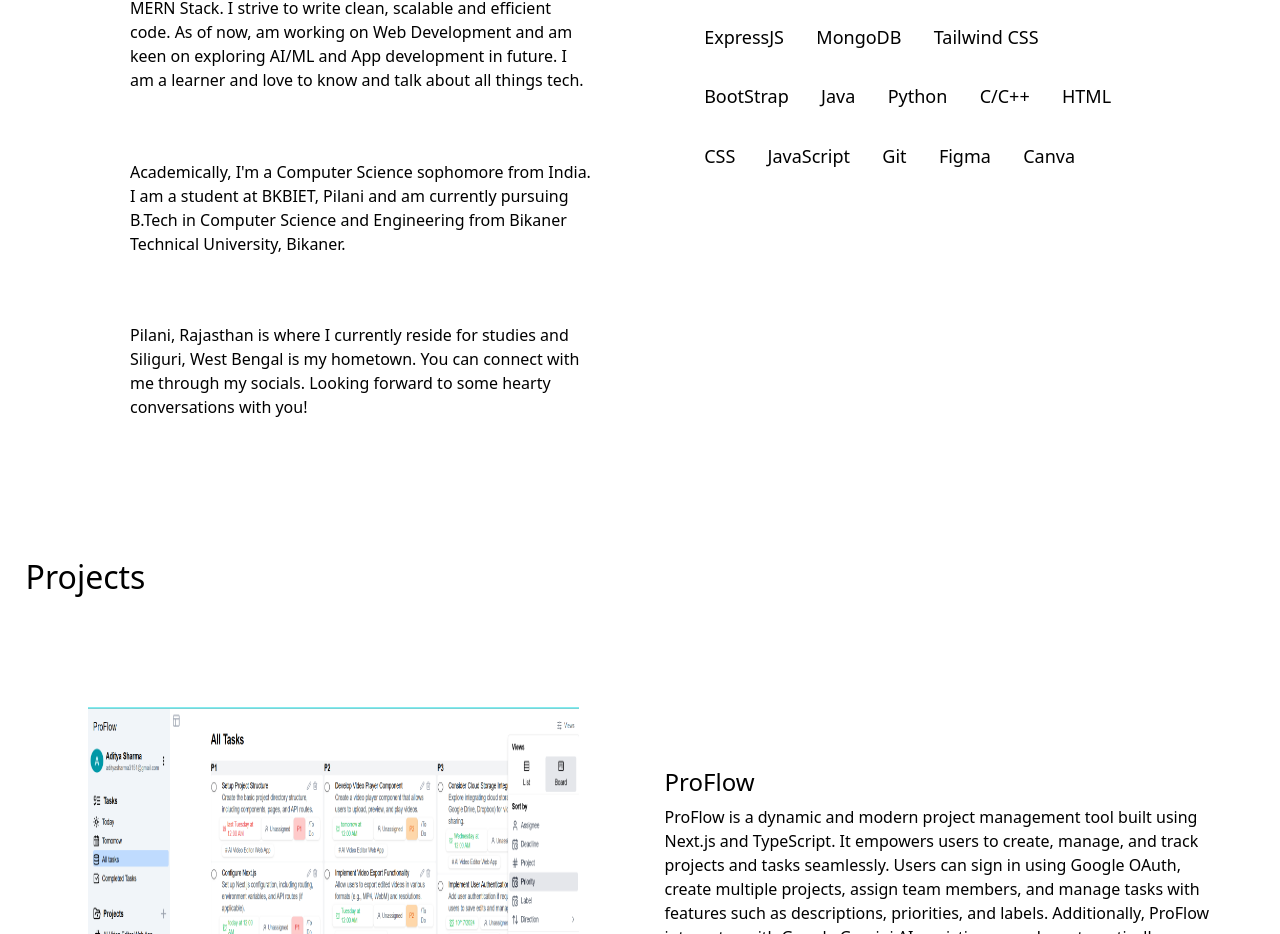
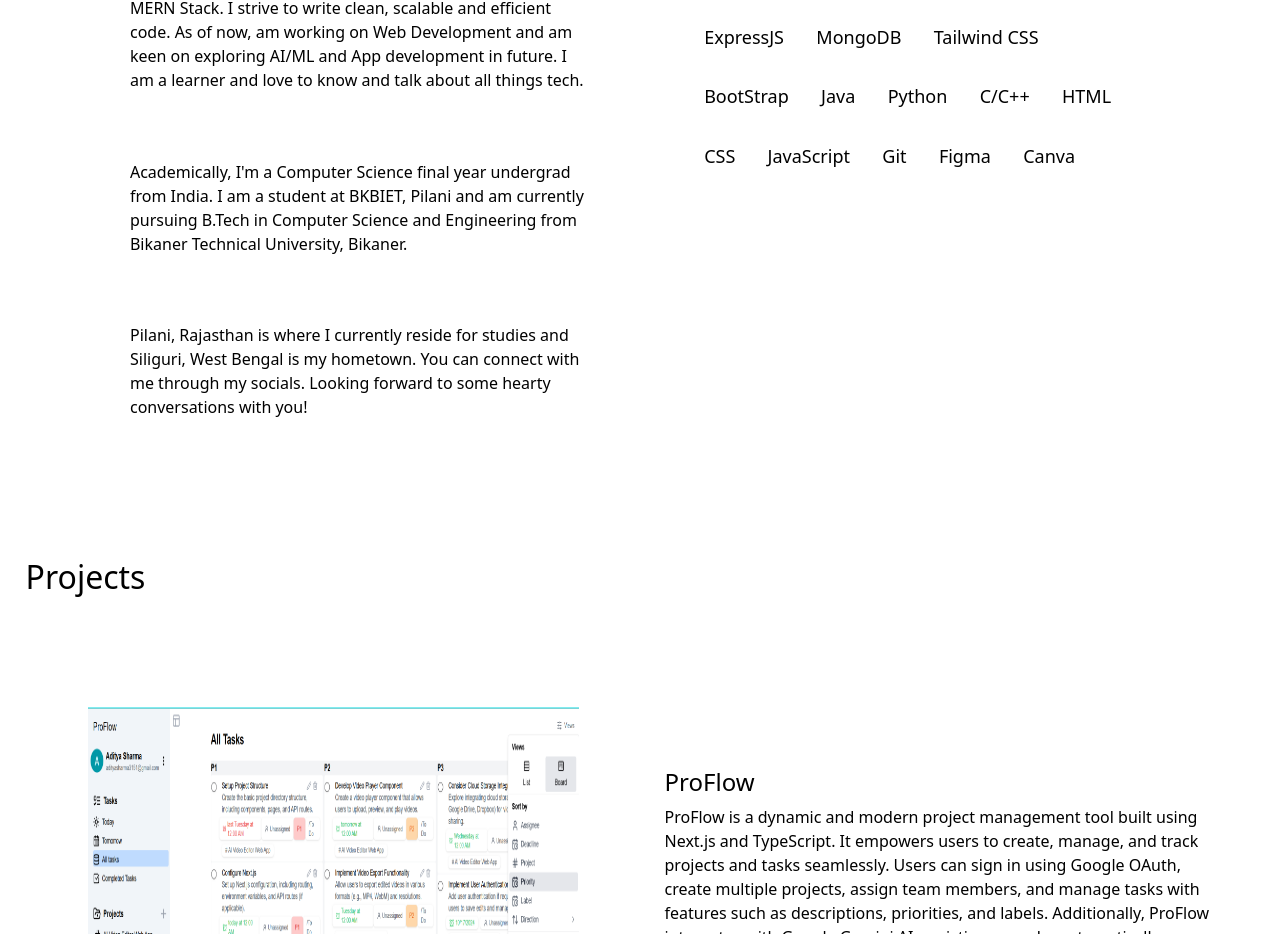
Before and after one commit to adidevs/adidevs.github.io, a React (Create React App) app: page / in a window 1280 px wide. Shown: the part 899-1833 px from the top of the page. Built offline with nearby package versions, Linux system fonts and the light colour scheme.

Commit message:
Update About.jsx

```diff
--- a/src/components/About.jsx
+++ b/src/components/About.jsx
@@ -3,7 +3,7 @@ export default function About(){
         <section id="about">
             <h2 className="sectionHeader">About me</h2>
             <p className="hidden">Hello there! my name is Aditya Sharma. I'm a passionate developer from India and have experience working on the MERN Stack. I strive to write clean, scalable and efficient code. As of now, am working on Web Development and am keen on exploring AI/ML and App development in future. I am a learner and love to know and talk about all things tech.</p>
-            <p className="hidden">Academically, I'm a Computer Science sophomore from India. I am a student at BKBIET, Pilani and am currently pursuing B.Tech in Computer Science and Engineering from Bikaner Technical University, Bikaner.</p>
+            <p className="hidden">Academically, I'm a Computer Science final year undergrad from India. I am a student at BKBIET, Pilani and am currently pursuing B.Tech in Computer Science and Engineering from Bikaner Technical University, Bikaner.</p>
             <p className="hidden" >Pilani, Rajasthan is where I currently reside for studies and Siliguri, West Bengal is my hometown.
             You can connect with me through my socials. Looking forward to some hearty conversations with you!</p>
         </section>
```
